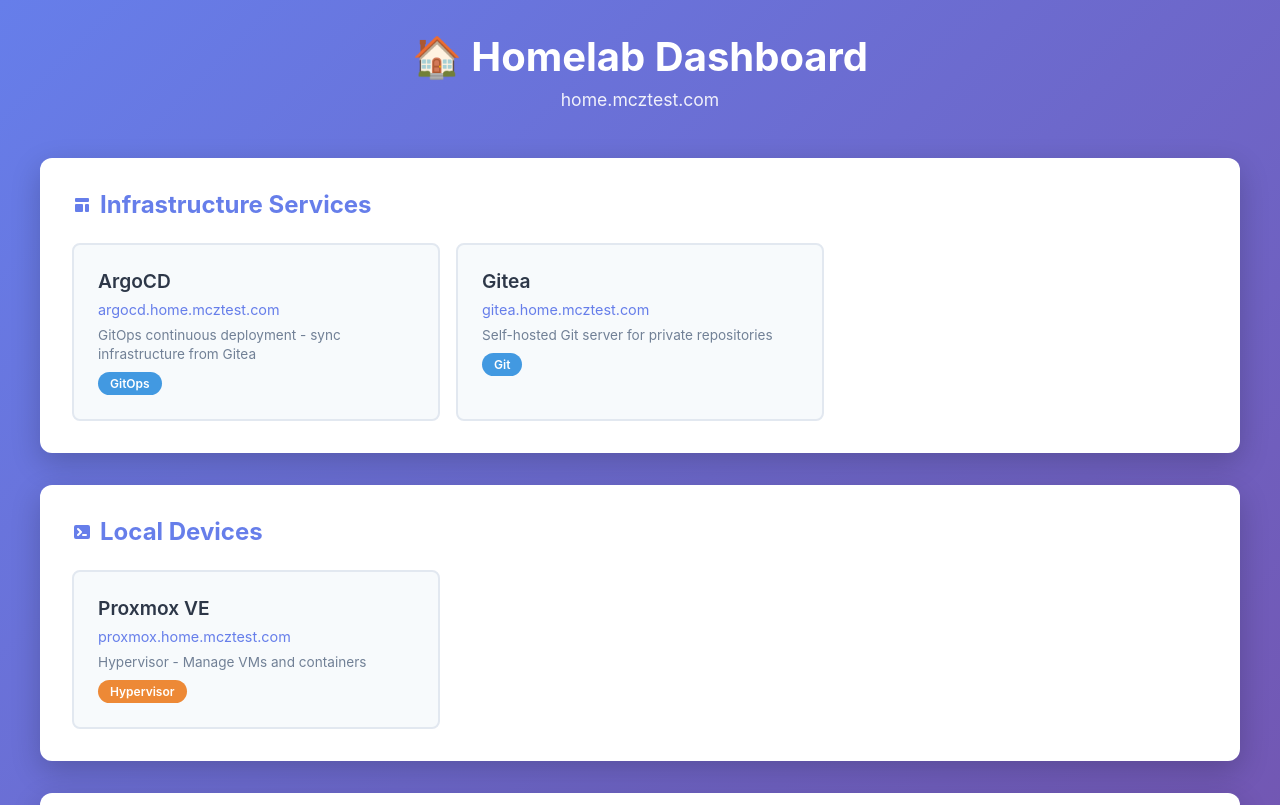
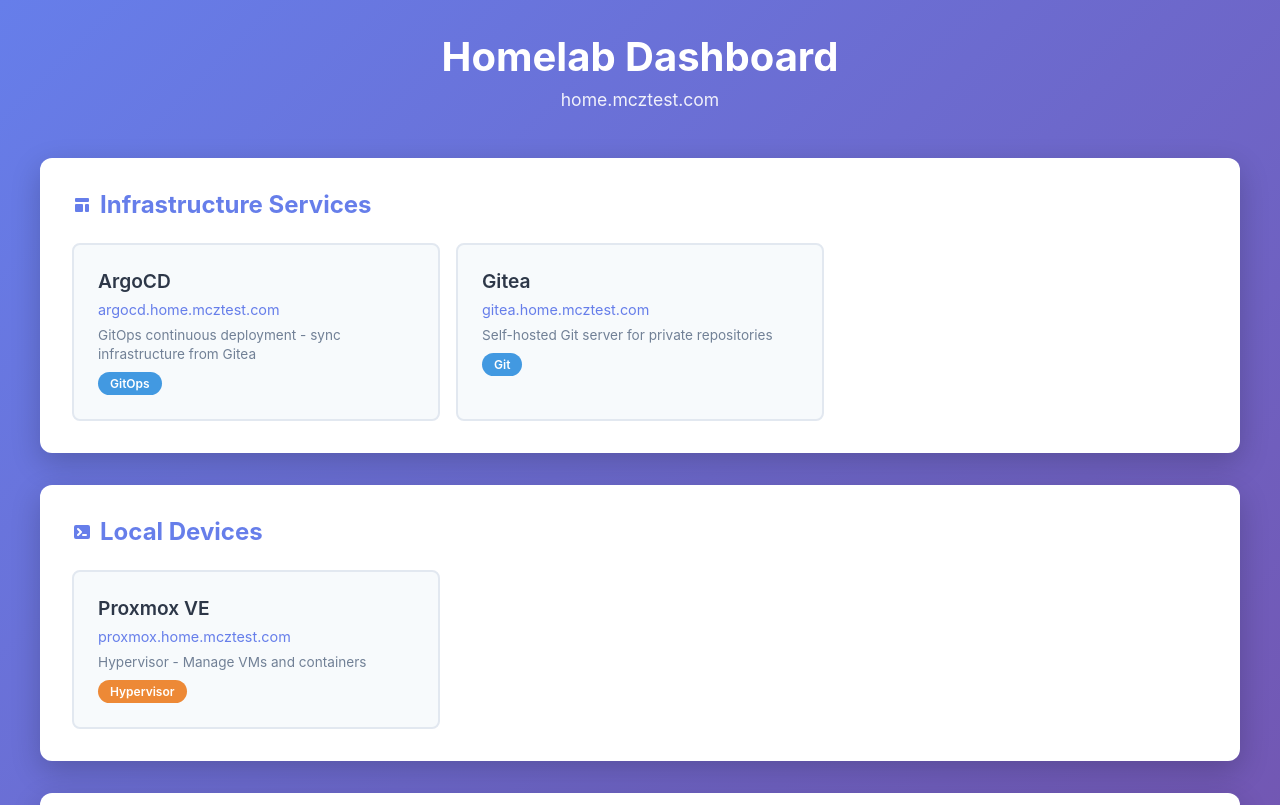
Before and after one commit to mzakany23/proxmox-k8s, a plain HTML site: page kubernetes/apps/dashboard/index.html in a window 1280 px wide. Shown: the top 805 px of the page. Drawn offline with Linux system fonts and the light colour scheme.

Commit message:
chore: remove emoji

```diff
--- a/kubernetes/apps/dashboard/index.html
+++ b/kubernetes/apps/dashboard/index.html
@@ -135,7 +135,7 @@
 <body>
     <div class="container">
         <header>
-            <h1>🏠 Homelab Dashboard</h1>
+            <h1>Homelab Dashboard</h1>
             <p class="subtitle">home.mcztest.com</p>
         </header>
 
```
